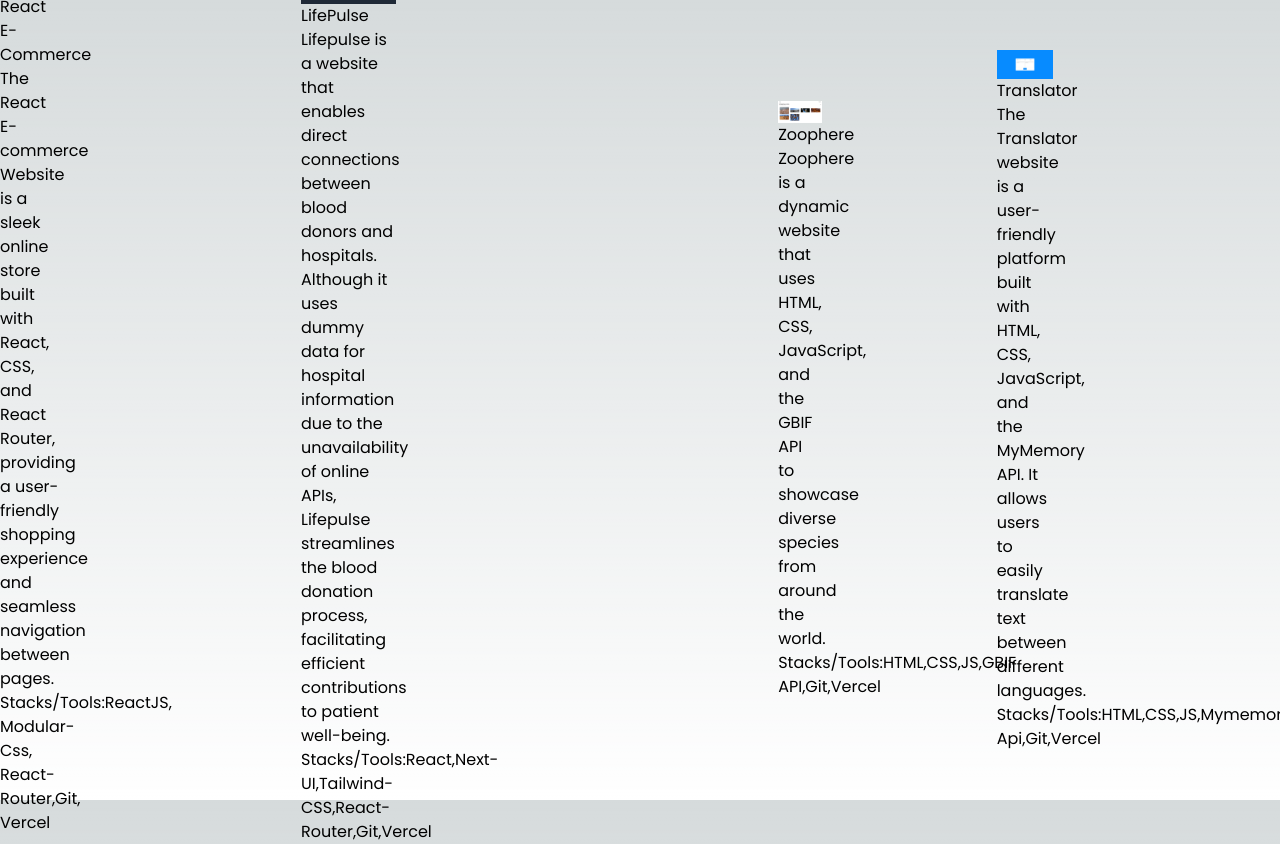
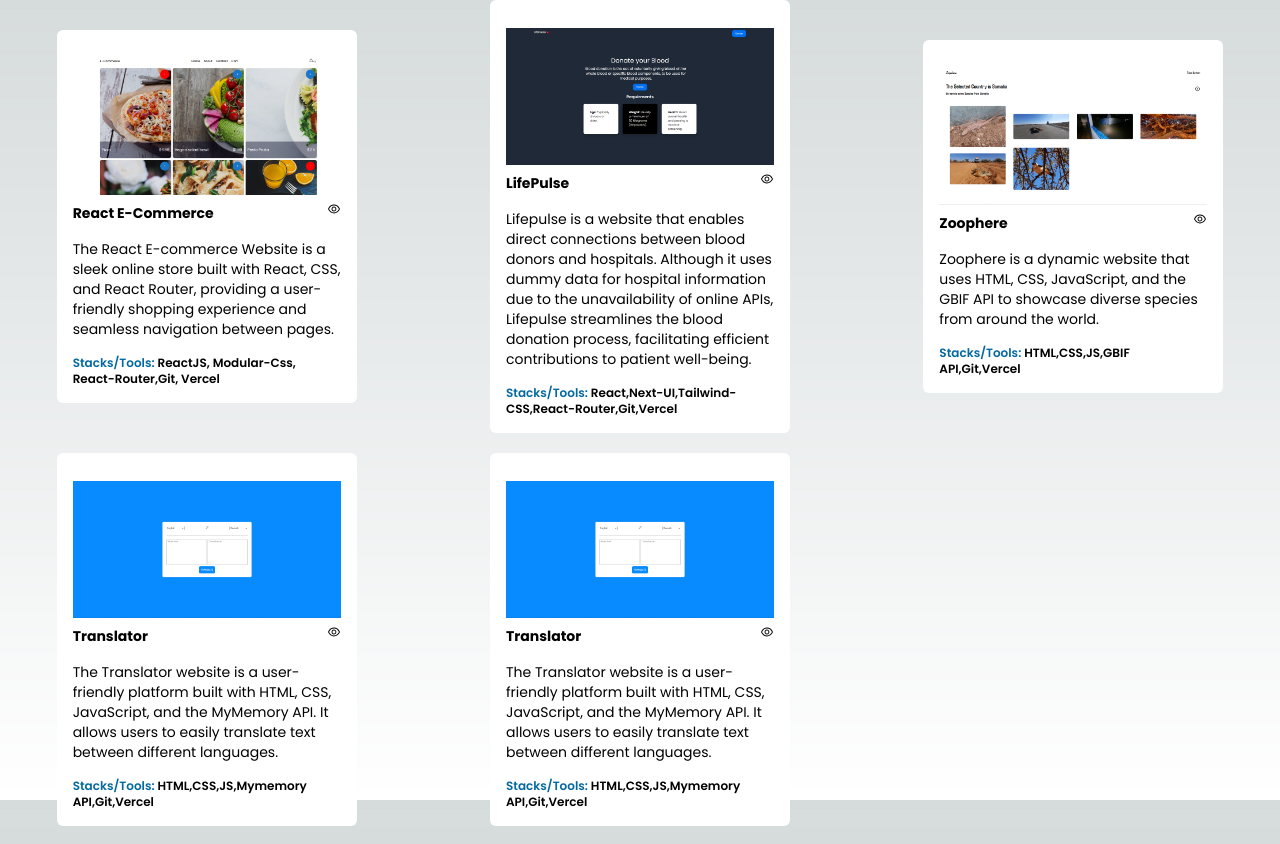
Before and after one commit to mohamed20039/Portofolio, a Next.js app: page /projects in a window 1280 px wide. Built offline with nearby package versions, Linux system fonts and the light colour scheme.

Commit message:
made some design changes and started projects page

```diff
--- a/Components/HomeHero.tsx
+++ b/Components/HomeHero.tsx
@@ -7,7 +7,7 @@ const HomeHero = () => {
     <div className='flex flex-col justify-center items-center mt-[130px]'>
         <Image src={Me} width={300} height={500} alt='My Picture' className='rounded-[100%]'/>
         <p className='mt-5 font-medium'>Hi, I'm Mohamed 👋</p>
-        <p className='text-center text-xl font-medium md:w-[540px] mt-5'>Passionate Frontend Developer with a Focus on Creating Seamless User Experiences</p>
+        <p className='text-center text-2xl font-medium md:w-[540px] mt-5'>Passionate Frontend Developer with a Focus on Creating Seamless User Experiences</p>
     </div>
   )
 }
--- a/Data.ts
+++ b/Data.ts
@@ -59,7 +59,13 @@ export const links = [
       title: 'Translator',
       description: 'The Translator website is a user-friendly platform built with HTML, CSS, JavaScript, and the MyMemory API. It allows users to easily translate text between different languages.',
       image: 'Translator',
-      stacks: 'HTML,CSS,JS,Mymemory Api,Git,Vercel'
+      stacks: 'HTML,CSS,JS,Mymemory API,Git,Vercel'
+    },
+    {
+      title: 'Translator',
+      description: 'The Translator website is a user-friendly platform built with HTML, CSS, JavaScript, and the MyMemory API. It allows users to easily translate text between different languages.',
+      image: 'Translator',
+      stacks: 'HTML,CSS,JS,Mymemory API,Git,Vercel'
     },
   ] as const;
 export const getProjectImage = (imageName: ImageName) => images[imageName];
--- a/app/projects/page.tsx
+++ b/app/projects/page.tsx
@@ -6,6 +6,9 @@ import Translator from '/public/Translator.png';
 import LifePulse from '/public/LifePulse.png';
 import Zoophere from '/public/Zoophere.png';
 import { getProjectImage } from '@/Data';
+import { AiOutlineEye } from 'react-icons/ai';
+import { icons } from 'react-icons';
+import Link from 'next/link';
 interface Project {
     title: string;
     description: string;
@@ -14,15 +17,24 @@ interface Project {
 
 const Projects = () => {
   return (
-    <div className='w-full h-screen flex justify-center items-center min-h-screen'>
+    <div className='w-full h-screen grid grid-cols-1 md:grid-cols-3 place-items-center text-sm gap-5'>
             {projects.map((project, index) => (
-              <div className='grid grid-cols-1 sm:grid-cols-2 md:grid-cols-3 lg:grid-cols-4 xl:grid-cols-5'>
+              <div className='bg-white grid text-black w-[300px] p-4 rounded-md'>
                 <div key={index} className=''>
-                <Image src={getProjectImage(project.image)} alt={project.title} width={200} height={200}/>
-                <p>{project.title}</p>
-                <p className="legend">{project.description}</p>
-                <p>Stacks/Tools:{project.stacks}</p>
-              </div>
+                  <div className="project-content">
+                    <div className="image-container">
+                      <Image src={getProjectImage(project.image)} alt={project.title} width={300} height={300} className='mx-auto mt-3'/>
+                    </div>
+                    <div className="text-container">
+                      <div className='flex justify-between items-center'>
+                        <p className='mt-2 font-bold'>{project.title}</p>
+                        <Link href="" target='_blank'><AiOutlineEye /></Link>
+                      </div>
+                      <p className="mt-4">{project.description}</p>
+                      <p className="mt-4 text-xs font-semibold"><span className='text-sky-700'>Stacks/Tools: </span>{project.stacks}</p>
+                    </div>
+                  </div>
+                </div>
               </div>
             ))}
     </div>
```
